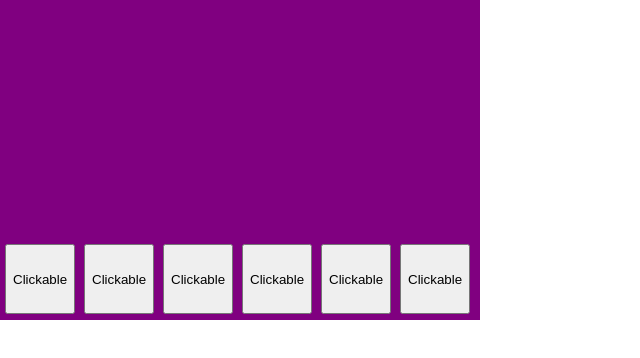
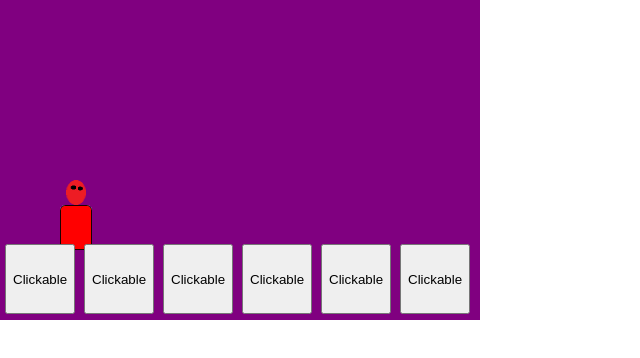
Before and after one commit to BarWachtel/ultima, a plain HTML site: page public_html/index.html in a window 1280 px wide. Shown: the whole page, without its empty margins (0-640 px from the left). Drawn offline with Linux system fonts and the light colour scheme.

Commit message:
working version of modularized project

```diff
--- a/public_html/index.html
+++ b/public_html/index.html
@@ -20,7 +20,7 @@ and open the template in the editor.
         <script src='js/libs/fastclick/fastclick.js'></script>
         <link rel='stylesheet' type='text/css' href="css/mainCss.css">
     </head>
-    <body onLoad="UA.init()">
+    <body onLoad="gm.init()">
         <div class='mainContainer'>
             <canvas id='gameCanvas' width='480' height='320'>
 
@@ -39,7 +39,7 @@ and open the template in the editor.
         <!--Main Game Logic-->
         <script src='js/script/mainScript.js'></script>
         <!--Resource Loader-->
-        <script src="js/script/loadResource.js"></script>
+        <script src="js/script/loadGraphicResource.js"></script>
         <!--Player Class Definition-->
         <script src="js/script/playerClass.js"></script>
     </body>
--- /dev/null
+++ b/public_html/js/script/loadGraphicResource.js
@@ -0,0 +1,18 @@
+gm.mod.graphics.loadResources = function() {
+    gm.mod.graphics.loadQueue = new createjs.LoadQueue(false);
+    gm.mod.graphics.loadQueue.addEventListener('complete', gm.mod.graphics.resourceLoadComplete);
+
+    gm.mod.graphics.loadQueue.loadManifest([
+        {id: 'playerHead', src: 'playerHead.png'},
+        {id: 'playerBody', src: 'playerBody.png'}
+    ]);
+
+};
+
+gm.mod.graphics.resourceLoadComplete = function() {
+    gm.mod.graphics.resources.head = gm.mod.graphics.loadQueue.getResult('playerHead');
+    gm.mod.graphics.resources.body = gm.mod.graphics.loadQueue.getResult('playerBody');
+    console.log(gm.mod.graphics.resources.head);
+
+    startGame();
+};
--- a/public_html/js/script/loadResource.js
+++ /dev/null
@@ -1,18 +0,0 @@
-UA.loadResources = function() {
-    UA.loadQueue = new createjs.LoadQueue(false);
-    UA.loadQueue.addEventListener('complete', UA.resourceLoadComplete);
-
-    UA.loadQueue.loadManifest([
-        {id: 'playerHead', src: 'playerHead.png'},
-        {id: 'playerBody', src: 'playerBody.png'}
-    ]);
-
-};
-
-UA.resourceLoadComplete = function() {
-    UA.resources.head = UA.loadQueue.getResult('playerHead');
-    UA.resources.body = UA.loadQueue.getResult('playerBody');
-    console.log(UA.resources.head);
-
-    startGame();
-};
--- a/public_html/js/script/mainScript.js
+++ b/public_html/js/script/mainScript.js
@@ -1,11 +1,19 @@
+//Game init should first init network, then logic and finally graphics
 
-var gm = {};
+var gm = {
+};
 gm.mod = {
     network: {},
-    graphics: {},
-    logic: {}
+    logic: {},
+    graphics: {}
+
 };
 
+gm.init = function() {
+    gm.mod.network.init();
+    gm.mod.logic.init();
+    gm.mod.graphics.init();
+};
 
 gm.mod.consts = {
     PlayerHealth: 100,
@@ -15,9 +23,7 @@ gm.mod.consts = {
     DeltaTime_60Fps: 16.6
 };
 
-
-
-var player;
+//Graphics module
 
 gm.mod.graphics = {
     canvas: null,
@@ -29,7 +35,6 @@ gm.mod.graphics = {
     currentHeight: null,
     scale: 1,
     offset: {top: 0, left: 0},
-    entities: [],
     deltaTime: 0.0,
     resources: {
         head: null,
@@ -56,38 +61,9 @@ gm.mod.graphics = {
         gm.mod.graphics.offset.top = gm.mod.graphics.canvas.offsetTop;
         gm.mod.graphics.offset.left = gm.mod.graphics.canvas.offsetLeft;
 
-        // listen for clicks
-        window.addEventListener('click', function(e) {
-            e.preventDefault();
-            gm.mod.logic.Input.set(e);
-        }, false);
-
-        // listen for touches
-        window.addEventListener('touchstart', function(e) {
-            e.preventDefault();
-            // the event object has an array
-            // named touches; we just want
-            // the first touch
-            gm.mod.logic.Input.set(e.touches[0]);
-        }, false);
-        window.addEventListener('touchmove', function(e) {
-            // we're not interested in this,
-            // but prevent default behaviour
-            // so the screen doesn't scroll
-            // or zoom
-            e.preventDefault();
-        }, false);
-        window.addEventListener('touchend', function(e) {
-            // as above
-            e.preventDefault();
-        }, false);
-
-        $('.control').click(controlClicked);
         //Once resources loaded startGame() is called
         gm.mod.graphics.loadResources();
     },
-    actions: [],
-    confirmedActions: [],
     resize: function() {
         gm.mod.graphics.currentHeight = window.innerHeight;
         // resize the width in proportion
@@ -117,9 +93,6 @@ gm.mod.graphics = {
         gm.mod.graphics.scale = gm.mod.graphics.currentWidth / gm.mod.graphics.WIDTH;
         gm.mod.graphics.offset.top = gm.mod.graphics.canvas.offsetTop;
         gm.mod.graphics.offset.left = gm.mod.graphics.canvas.offsetLeft;
-    },
-    state: {
-        update: null
     }
 };
 
@@ -152,6 +125,47 @@ gm.mod.graphics.loop = function(timeStamp) {
     window.requestAnimFrame(gm.mod.graphics.loop);
 };
 
+
+//Logic Module (Engine)
+gm.mod.logic = {
+    Input: null,
+    actions: [],
+    confirmedActions: [],
+    entities: [],
+    player: null,
+    state: {},
+    init: function() {
+        // listen for clicks
+        window.addEventListener('click', function(e) {
+            e.preventDefault();
+            gm.mod.logic.Input.set(e);
+        }, false);
+
+        // listen for touches
+        window.addEventListener('touchstart', function(e) {
+            e.preventDefault();
+            // the event object has an array
+            // named touches; we just want
+            // the first touch
+            gm.mod.logic.Input.set(e.touches[0]);
+        }, false);
+        window.addEventListener('touchmove', function(e) {
+            // we're not interested in this,
+            // but prevent default behaviour
+            // so the screen doesn't scroll
+            // or zoom
+            e.preventDefault();
+        }, false);
+        window.addEventListener('touchend', function(e) {
+            // as above
+            e.preventDefault();
+        }, false);
+
+        $('.control').click(controlClicked);
+    }
+};
+
+
 gm.mod.logic.state.update = function() {
     var i;
     checkForAuthorizedActions();
@@ -164,12 +178,12 @@ gm.mod.logic.state.update = function() {
 
         //For now I will simply relay actions to "sendToOpponent"
         //And they will immediately go into authorized actions
-        moveCommand(player, gm.mod.logic.Input.x, gm.mod.logic.Input.y);
+        moveCommand(gm.mod.logic.player, gm.mod.logic.Input.x, gm.mod.logic.Input.y);
 
         gm.mod.logic.Input.tapped = false;
     }
-    for (i = 0; i < gm.mod.graphics.entities.length; i++) {
-        gm.mod.graphics.entities[i].update();
+    for (i = 0; i < gm.mod.logic.entities.length; i++) {
+        gm.mod.logic.entities[i].update();
     }
 };
 
@@ -187,10 +201,19 @@ gm.mod.logic.Input = {
     }
 };
 
+//Any other kind of click goes here
+function controlClicked(clickEvent) {
+    console.log("control Clicked!");
+
+    gm.mod.logic.player.isMoving = false;
+    clickEvent.preventDefault();
+    return false;
+}
+
 function startGame() {
-    player = new Player();
-    player.createPlayer(60, 180);
-    gm.mod.graphics.entities.push(player);
+    gm.mod.logic.player = new Player();
+    gm.mod.logic.player.createPlayer(60, 180);
+    gm.mod.logic.entities.push(gm.mod.logic.player);
     gm.mod.graphics.loop(new Date().getTime());
 }
 
@@ -219,16 +242,15 @@ function releaseAimedAttack(player) {
 
 }
 
-//Any other kind of click goes here
-function controlClicked(clickEvent) {
-    console.log("control Clicked!");
-
-    player.isMoving = false;
-    clickEvent.preventDefault();
-    return false;
-}
-
 
 function performActions(playersActions) {
 
 }
+
+//Placeholder for network module
+gm.mod.network = {
+    init: function() {
+        console.log('network.init() called');
+    }
+
+};
--- a/public_html/js/script/playerClass.js
+++ b/public_html/js/script/playerClass.js
@@ -1,7 +1,7 @@
 //Class Prototype
 function Player() {
-    this.health = GameConstants.PlayerHealth;
-    this.mana = GameConstants.PlayerMana;
+    this.health = gm.mod.consts.PlayerHealth;
+    this.mana = gm.mod.consts.PlayerMana;
 
     this.movingToX = null;
     this.movingToY = null;
@@ -14,8 +14,8 @@ Player.prototype.createPlayer = function(x, y) {
 
     this.char = new createjs.Container();
 
-    this.head = new createjs.Bitmap(UA.resources.head);
-    this.body = new createjs.Bitmap(UA.resources.body);
+    this.head = new createjs.Bitmap(gm.mod.graphics.resources.head);
+    this.body = new createjs.Bitmap(gm.mod.graphics.resources.body);
 
     var headRectDimensions = this.head.getBounds();
 
@@ -33,7 +33,7 @@ Player.prototype.createPlayer = function(x, y) {
     this.char.scaleX = 0.5;
     this.char.scaleY = 0.5;
 
-    UA.stage.addChild(this.char);
+    gm.mod.graphics.stage.addChild(this.char);
 };
 
 Player.prototype.update = function() {
@@ -41,15 +41,15 @@ Player.prototype.update = function() {
         var charPos = this.char;
 
         if (charPos.x < this.movingToX) {
-            charPos.x += GameConstants.WalkSpeed;
+            charPos.x += gm.mod.consts.WalkSpeed;
         } else if (charPos.x > this.movingToX) {
-            charPos.x -= GameConstants.WalkSpeed;
+            charPos.x -= gm.mod.consts.WalkSpeed;
         }
 
         if (charPos.y < this.movingToY) {
-            charPos.y += GameConstants.WalkSpeed;
+            charPos.y += gm.mod.consts.WalkSpeed;
         } else if (charPos.y > this.movingToY) {
-            charPos.y -= GameConstants.WalkSpeed;
+            charPos.y -= gm.mod.consts.WalkSpeed;
         }
 
         if (Math.max(Math.abs(charPos.x - this.movingToX), Math.abs(charPos.y - this.movingToY)) <= 3) {
```
